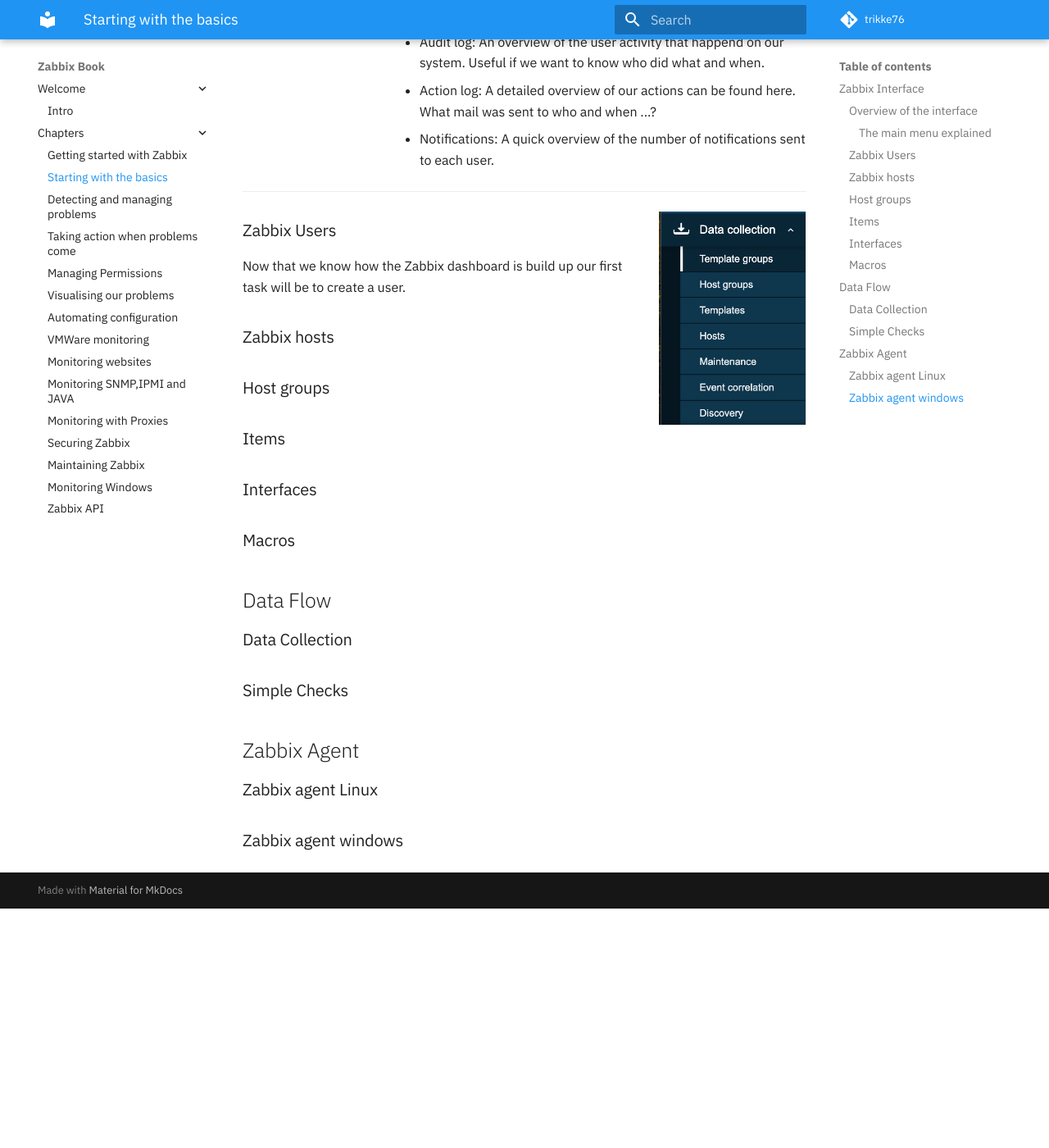
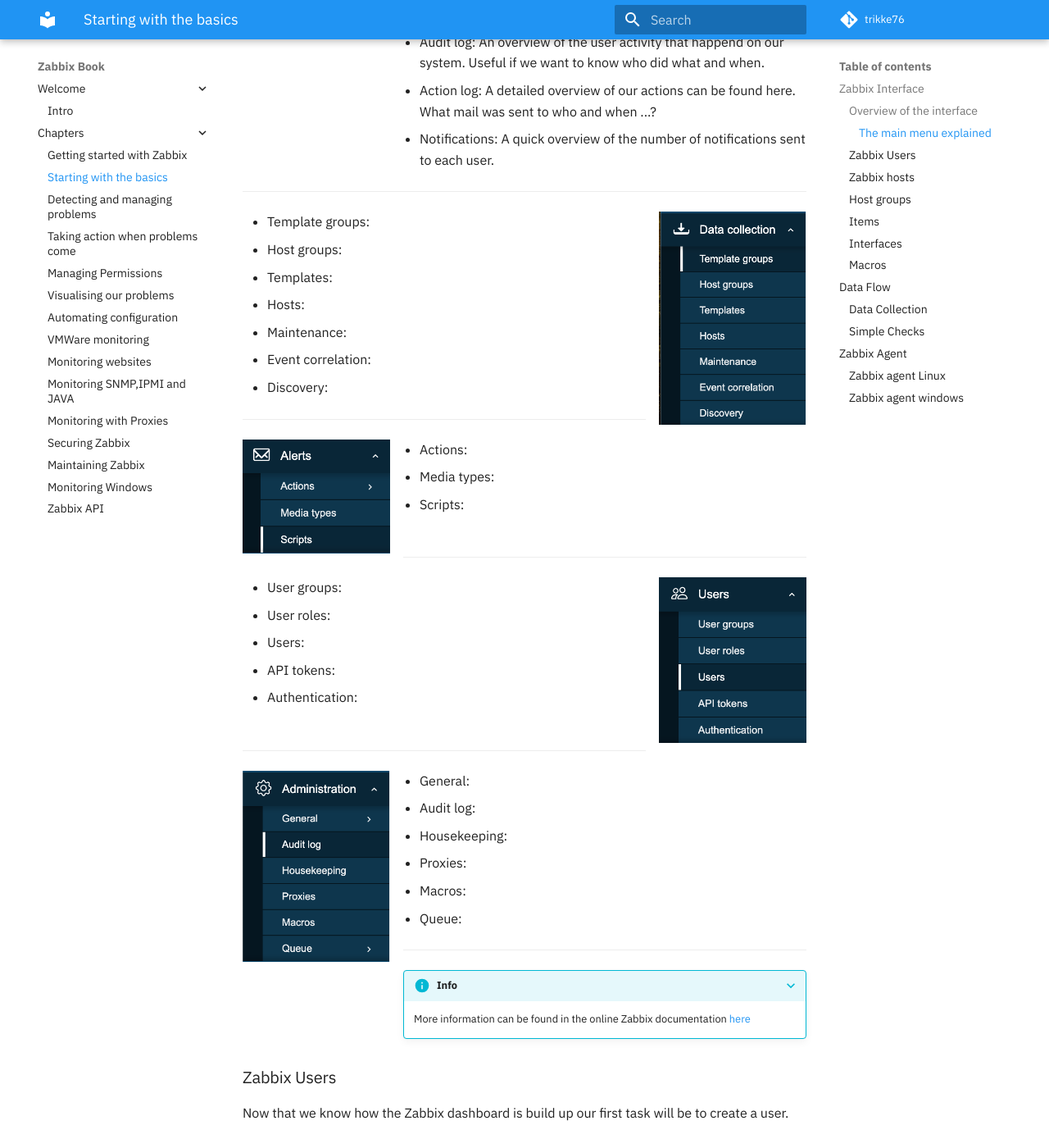
Before and after one commit to Trikke76/Zabbix-Book, an MkDocs documentation site: the page built from docs/02-Starting with the basic configuration.md, in a window 1280 px wide and 1400 px high, scrolled down 7564 px. Shown: the whole window at 82% size. Built offline with MkDocs 1.6.1 and Material for MkDocs 9.7.7, drawn with Linux system fonts in a browser that asks for light colours; comment, search, counter and statistics services are not loaded; before the commit the page ends 8672 px from its top, so only the background shows below that.

Commit message:
update menu details

```diff
--- a/docs/02-Starting with the basic configuration.md
+++ b/docs/02-Starting with the basic configuration.md
@@ -162,6 +162,52 @@ It's important to know that we have so far seen our dashboard with the Admin use
 
 ![Menu by user](CH02/datacollection-menu.png){ align=right width="180" }
 
+* Template groups:
+* Host groups:
+* Templates:
+* Hosts:
+* Maintenance:
+* Event correlation:
+* Discovery:
+
+---
+
+![Menu by user](CH02/alerts-menu.png){ align=left width="180" }
+
+* Actions:
+* Media types:
+* Scripts:
+</br>
+</br>
+
+---
+
+![Menu by user](CH02/users-menu.png){ align=right width="180" }
+
+* User groups:
+* User roles:
+* Users:
+* API tokens:
+* Authentication:
+</br>
+</br>
+
+---
+
+![Menu by user](CH02/administration-menu.png){ align=left width="180" }
+
+* General:
+* Audit log:
+* Housekeeping:
+* Proxies:
+* Macros:
+* Queue:
+
+---
+
+???+ info
+    More information can be found in the online Zabbix documentation [here](https://www.zabbix.com/documentation/7.0/en/manual/web_interface/frontend_sections)
+
 ### Zabbix Users
 
 Now that we know how the Zabbix dashboard is build up our first task will be to create a user.
```
